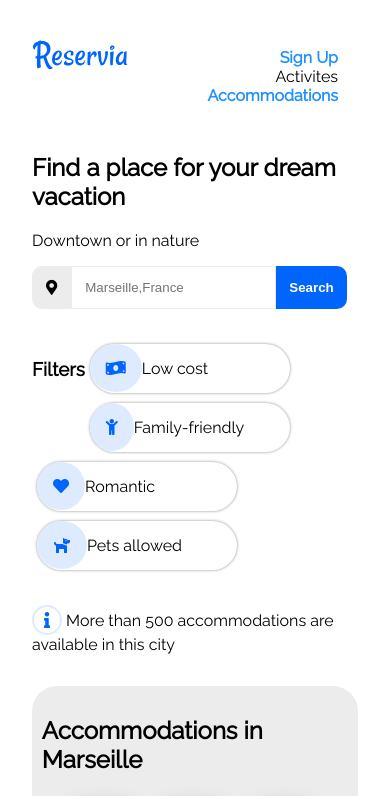
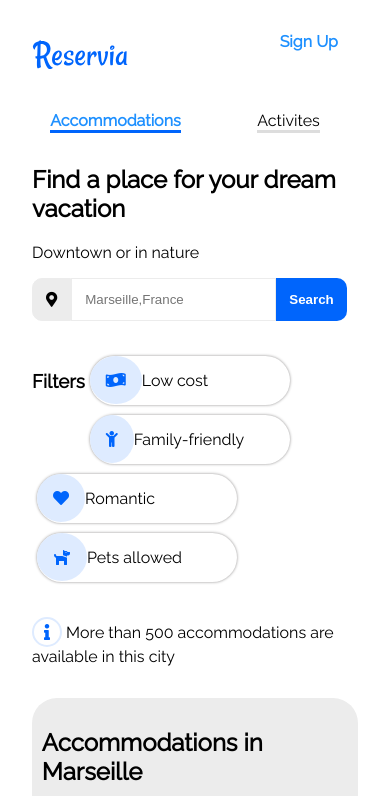
Before and after one commit to MailMaaan/OCP2, a plain HTML site: page index.html in a window 390 px wide. Shown: the top 796 px of the page. Drawn offline with Linux system fonts and the light colour scheme.

Commit message:
Fixed layout issues in Activities and Nav.

```diff
--- a/index.css
+++ b/index.css
@@ -62,18 +62,10 @@ body {
     margin: 0px;
 }
 
-nav ul {
-    float: right;
-    list-style-type: none;
-}
-
-nav li {
-    float: right;
-    transition: border-top 300ms;
-}
-
-nav li:hover {
-    border-top: 2px solid blue;
+.logo {
+    grid-area: logo;
+    justify-self: start;
+    align-self: start;
 }
 
 .sign-up-button {
@@ -81,29 +73,64 @@ nav li:hover {
     margin-right: 20px;
     color: #1e90ff;
     font-weight: bold;
+    grid-area: item1;
+    justify-self: end;
+}
+
+.sign-up-button:hover {
+    border-top: 1px solid #0065fc;
+    transition: border-top 300ms;
 }
 
 .activities-button {
     margin-left: 20px;
     margin-right: 20px;
+    grid-area: item2;
+    justify-self: center;
+}
+
+.activities-button:hover {
+    border-top: 1px solid #0065fc;
+    transition: border-top 300ms;
 }
 
 .accommodations-button {
     margin-right: 20px;
     color: #1e90ff;
     font-weight: bold;
+    grid-area: item3;
+    justify-self: center;
 }
 
-.sign-up-button {grid-area: item1;}
-.activities-button {grid-area: item2;}
-.accommodations-button {grid-area: item3;}
+.accommodations-button:hover {
+    border-top: 1px solid #0065fc;
+    transition: border-top 300ms;
+}
+
+.grid-container-nav {
+    display: grid;
+    grid-template-areas:
+    'logo . . . . . . . . . item3 item2 item1';
+}
 
 @media screen and (max-width: 768px) {
     .grid-container-nav {
         display: grid;
         grid-template-areas:
-        '. . . item1'
-        'item2 item2 item3 item3';
+        'logo item1'
+        'item3 item2';
+        row-gap: 30px;
+    }
+
+    .accommodations-button {
+        border-bottom-color: #0065fc;
+        border-bottom-style: solid;
+        font-weight: bold;
+    }
+
+    .activities-button {
+        border-bottom-color: #ddd;
+        border-bottom-style: solid;
     }
 }
 
@@ -408,6 +435,7 @@ nav li:hover {
         justify-content: space-between;
         margin-top: 40px;
         order: 5;
+        max-height: 100%;
     }
 
     .cards-activities {
@@ -418,8 +446,9 @@ nav li:hover {
         order: 5;
     }
 
-    .card-activity{
+    .card-activity {
         border-radius: 25px;
+        height: 100px;
         width: 100%;
         box-shadow: 0px 0px 0px 0px rgba(0, 0, 0, 0.2), 0 6px 20px 0 rgba(0, 0, 0, 0.19);
         transition: box-shadow 0.5s ease-in-out;
--- a/index.html
+++ b/index.html
@@ -14,13 +14,14 @@
 
 <body>
     <nav class="grid-container-nav">
-        <img src="images/logo/Reservia.svg" alt="logo">
+        <div>
+            <img class="logo" src="images/logo/Reservia.svg" alt="logo">
+        </div>
 
-        <ul>
-            <li class="sign-up-button"><a href="#">Sign Up</a></li>
-            <li class="activities-button"><a href="#activities">Activites</a></li>
-            <li class="accommodations-button"><a href="#accommodations">Accommodations</a></li>
-        </ul>
+        <span class="sign-up-button"><a href="#">Sign Up</a></span>
+        <span class="activities-button"><a href="#activities">Activites</a></span>
+        <span class="accommodations-button"><a href="#accommodations">Accommodations</a></span>
+
     </nav>
     <header>
         <h2>Find a place for your dream vacation</h2>
```
